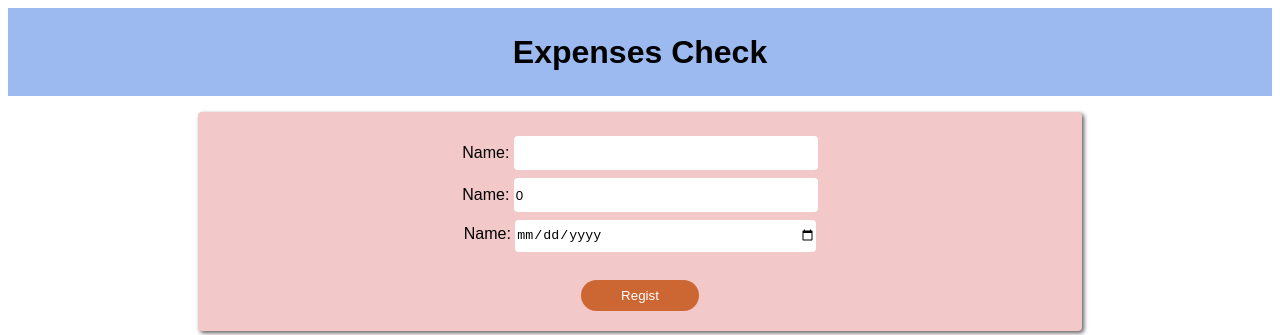
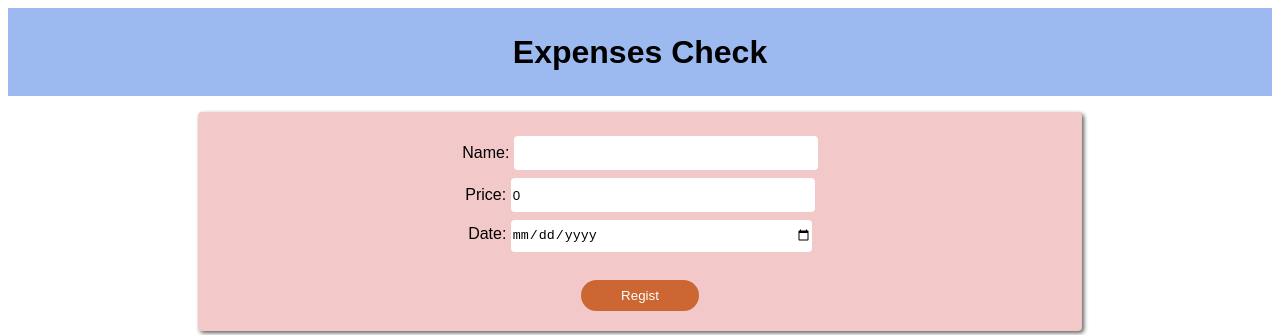
Before and after one commit to hiroharu8864/react-zero-app, a React (Create React App) app: page / in a window 1280 px wide. Shown: the top 335 px of the page. Built offline with nearby package versions, Linux system fonts and the light colour scheme.

Commit message:
登録フォーム完成

```diff
--- a/src/components/molecules/FormContainer.tsx
+++ b/src/components/molecules/FormContainer.tsx
@@ -42,6 +42,14 @@ const SButton = styled.button`
   }
 `;
 
+/** style={invalidStyle} */
+const invalidStyle = {
+  backgroundColor: "rgb(254, 155, 155)",
+  border: "2px",
+  borderColor: "rgb(172, 59, 18)",
+  color: "rgb(252, 33, 33)"
+};
+
 export const FormContainer: FC<Props> = memo((Props) => {
   const [name, setName] = useState("");
   const [price, setPrice] = useState(0);
@@ -72,11 +80,11 @@ export const FormContainer: FC<Props> = memo((Props) => {
           <SInput value={name} onChange={onChangeName}></SInput>
         </div>
         <div>
-          <label>Name: </label>
+          <label>Price: </label>
           <SInput type="number" value={price} onChange={onChangePrice}></SInput>
         </div>
         <div>
-          <label>Name: </label>
+          <label>Date: </label>
           <SInput type="date" value={date} onChange={onChangeDate}></SInput>
         </div>
         <SButton onClick={onClickRegister}>Regist</SButton>
```
